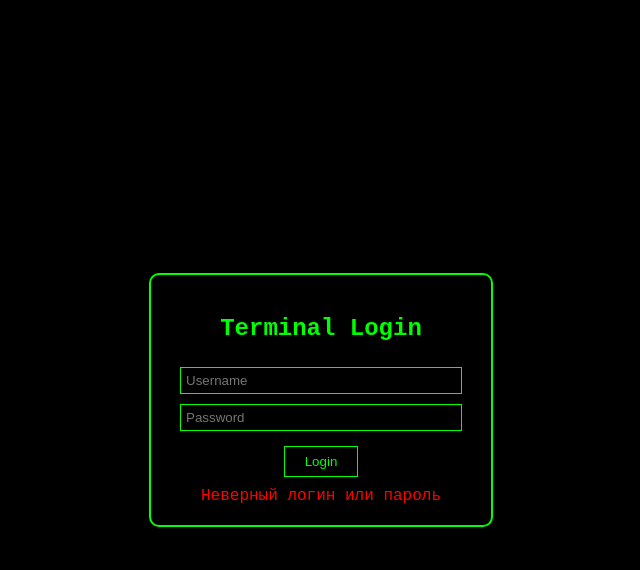
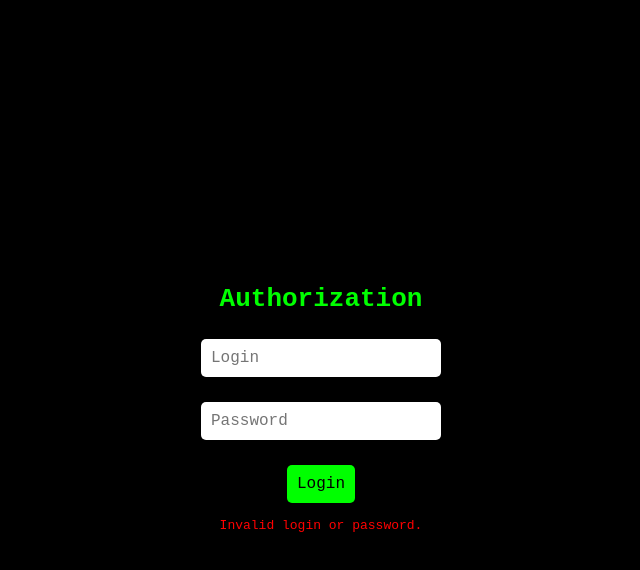
Before and after one commit to kurtsworlds96/Secret, a plain HTML site: page index.html in a window 1280 px wide. Both pictures are taken after a click on the button "Login". Shown: the whole page, without its empty margins (319-959 px from the left). Drawn offline with Linux system fonts and the light colour scheme.

Commit message:
Add files via upload

```diff
--- a/index.html
+++ b/index.html
@@ -6,37 +6,39 @@
     <title>Terminal Login</title>
     <style>
         body {
-            background-color: #000;
-            color: #00ff00;
-            font-family: 'Courier New', monospace;
+            background-color: black;
+            color: #00FF00;
+            font-family: monospace;
             display: flex;
+            flex-direction: column;
+            align-items: center;
             justify-content: center;
-            align-items: center;
             height: 100vh;
             margin: 0;
         }
-        .login-container {
-            border: 2px solid #00ff00;
-            padding: 20px;
-            border-radius: 10px;
-            text-align: center;
-            width: 300px;
+        h1 {
+            margin-bottom: 20px;
+            font-size: 2em;
+        }
+        input, button {
+            margin: 5px 0;
+            padding: 10px;
+            border: none;
+            border-radius: 5px;
+            font-size: 16px;
+            font-family: monospace;
         }
         input {
-            background-color: #000;
-            color: #00ff00;
-            border: 1px solid #00ff00;
-            padding: 5px;
-            margin: 5px 0;
-            width: 90%;
+            width: 220px;
         }
         button {
-            background-color: #000;
-            color: #00ff00;
-            border: 1px solid #00ff00;
-            padding: 7px 20px;
             cursor: pointer;
-            margin-top: 10px;
+            background-color: #00FF00;
+            color: black;
+            transition: background-color 0.3s;
+        }
+        button:hover {
+            background-color: #00cc00;
         }
         .error {
             color: red;
@@ -45,14 +47,11 @@
     </style>
 </head>
 <body>
-
-<div class="login-container">
-    <h2>Terminal Login</h2>
-    <input type="text" id="username" placeholder="Username"><br>
+    <h1>Authorization</h1>
+    <input type="text" id="username" placeholder="Login"><br>
     <input type="password" id="password" placeholder="Password"><br>
     <button onclick="login()">Login</button>
-    <div id="error" class="error"></div>
-</div>
+    <div class="error" id="errorMsg"></div>
 
     <script>
         function login() {
@@ -61,13 +60,12 @@
 
             if (username === 'User' && password === 'kurtsworlds96') {
                 window.location.href = 'user.html';
-        } else if (username === 'Ninthebasin' && password === '04_12_2023') {
+            } else if (username === 'ninthebasin' && password === '04_12_2023') {
                 window.location.href = 'admin.html';
             } else {
-            document.getElementById('error').innerText = 'Неверный логин или пароль';
+                document.getElementById('errorMsg').textContent = 'Invalid login or password.';
             }
         }
     </script>
-
 </body>
 </html>
```
Also changed, not shown: admin.html (+62 -49 lines), channel-history.txt (added), how-i-lost-everything.txt (added), what-i-wanted-to-do-on-the-channel.txt (added), what-i-will-do-next.txt (added), why-i-created-the-channel.txt (added). Lines whose indentation alone changed are shown as unchanged.
